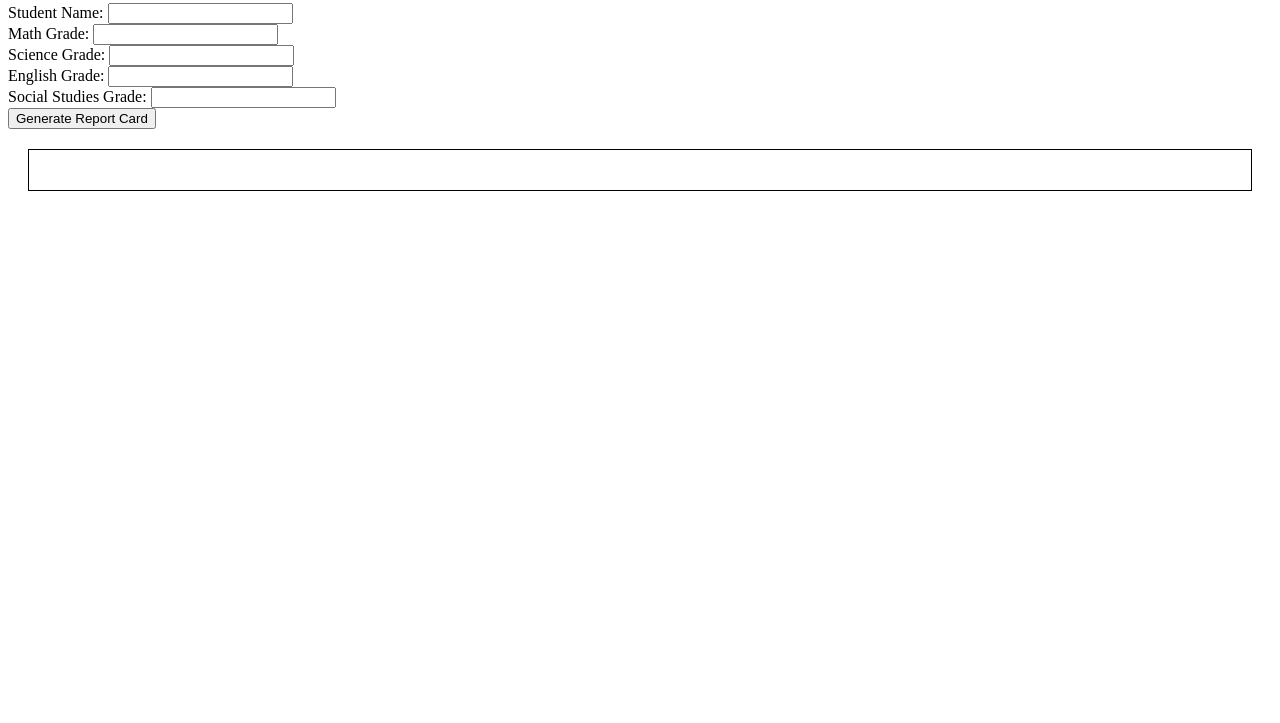
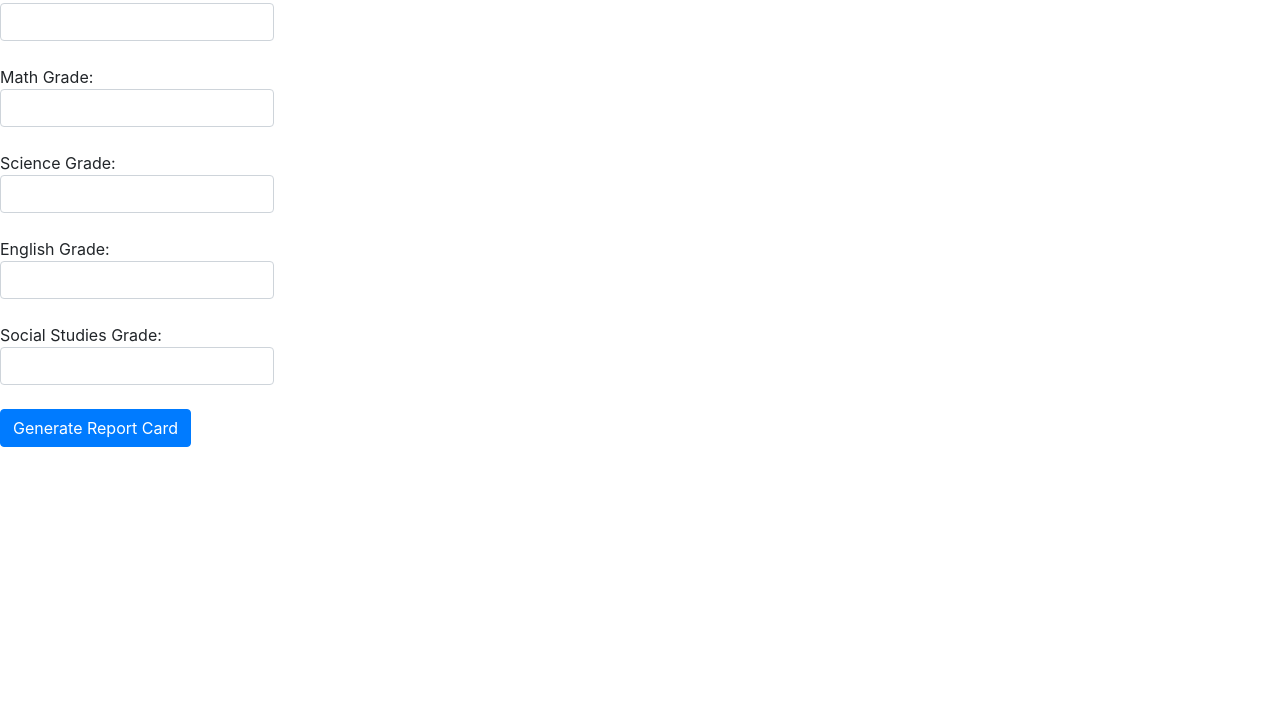
Before and after one commit to Fresh-Teacher/Report-Card, a plain HTML site: page index.html in a window 1280 px wide. Shown: the part 77-800 px from the top of the page. Drawn offline with nearby package versions, Linux system fonts and the light colour scheme.

Commit message:
Update index.html

```diff
--- a/index.html
+++ b/index.html
@@ -1,6 +1,7 @@
 <!DOCTYPE html>
 <html>
 <head>
+    <link rel="stylesheet" href="https://stackpath.bootstrapcdn.com/bootstrap/4.5.2/css/bootstrap.min.css" integrity="sha384-JcKb8q3iqJ61gNV9KGb8thSsNjpSL0n8PARn9HuZOnIxN0hoP+VmmDGMN5t9UJ0Z" crossorigin="anonymous">
   <title>Report Card Maker</title>
   <style>
     #reportCard {
@@ -14,14 +15,24 @@
 <body>
   <h1>Report Card Maker</h1>
   <form>
-    <label>Student Name: <input type="text" id="studentName"></label><br>
-    <label>Math Grade: <input type="number" id="mathGrade"></label><br>
-    <label>Science Grade: <input type="number" id="scienceGrade"></label><br>
-    <label>English Grade: <input type="number" id="englishGrade"></label><br>
-    <label>Social Studies Grade: <input type="number" id="socialStudiesGrade"></label><br>
-    <button id="generateReportCard">Generate Report Card</button>
-  </form>
-  <div id="reportCard"></div>
+    <div class="form-group">
+        <label>Student Name: <input type="text" id="studentName" class="form-control"></label>
+    </div>
+    <div class="form-group">
+        <label>Math Grade: <input type="number" id="mathGrade" class="form-control"></label>
+    </div>
+    <div class="form-group">
+        <label>Science Grade: <input type="number" id="scienceGrade" class="form-control"></label>
+    </div>
+    <div class="form-group">
+        <label>English Grade: <input type="number" id="englishGrade" class="form-control"></label>
+    </div>
+    <div class="form-group">
+        <label>Social Studies Grade: <input type="number" id="socialStudiesGrade" class="form-control"></label>
+    </div>
+    <button id="generateReportCard" class="btn btn-primary">Generate Report Card</button>
+</form>
+
   <script>
    document.getElementById("generateReportCard").addEventListener("click", function(){
   var studentName = document.getElementById("studentName").value;
```
